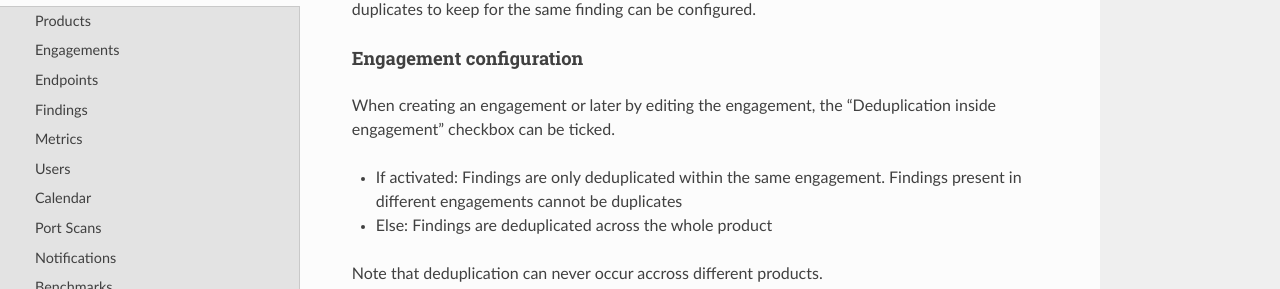
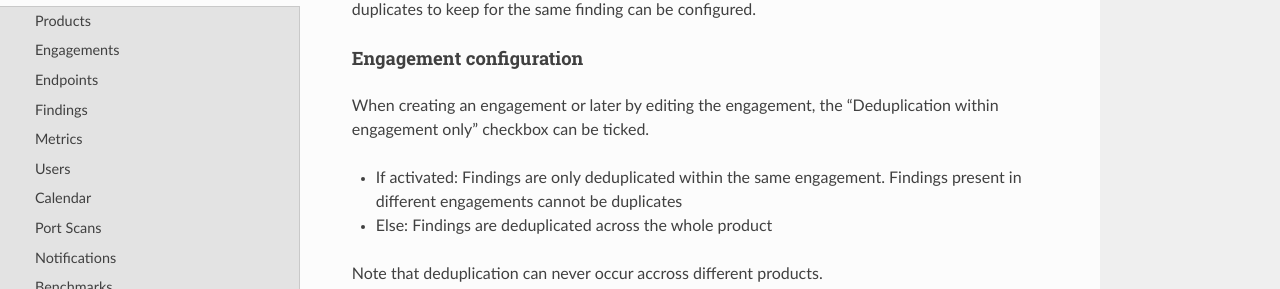
Before and after one commit to DefectDojo/Documentation, a Sphinx documentation site: the page built from docs/features.rst, in a window 1280 px wide and 900 px high, scrolled down 25811 px. Shown: the part 162-451 px from the top of the window. Built offline with Sphinx 7.4.7 and the Read the Docs theme 2.0.0, drawn with Linux system fonts in a browser that asks for light colours.

Commit message:
explain deduplication_on_engagement better

```diff
--- a/docs/features.rst
+++ b/docs/features.rst
@@ -705,7 +705,7 @@ An option to delete duplicates can be found in the same menu, and the maximum nu
 
 Engagement configuration
 ''''''''''''''''''''''''
-When creating an engagement or later by editing the engagement, the "Deduplication inside engagement" checkbox can be ticked.
+When creating an engagement or later by editing the engagement, the "Deduplication within engagement only" checkbox can be ticked.
 
 * If activated: Findings are only deduplicated within the same engagement. Findings present in different engagements cannot be duplicates
 
```
